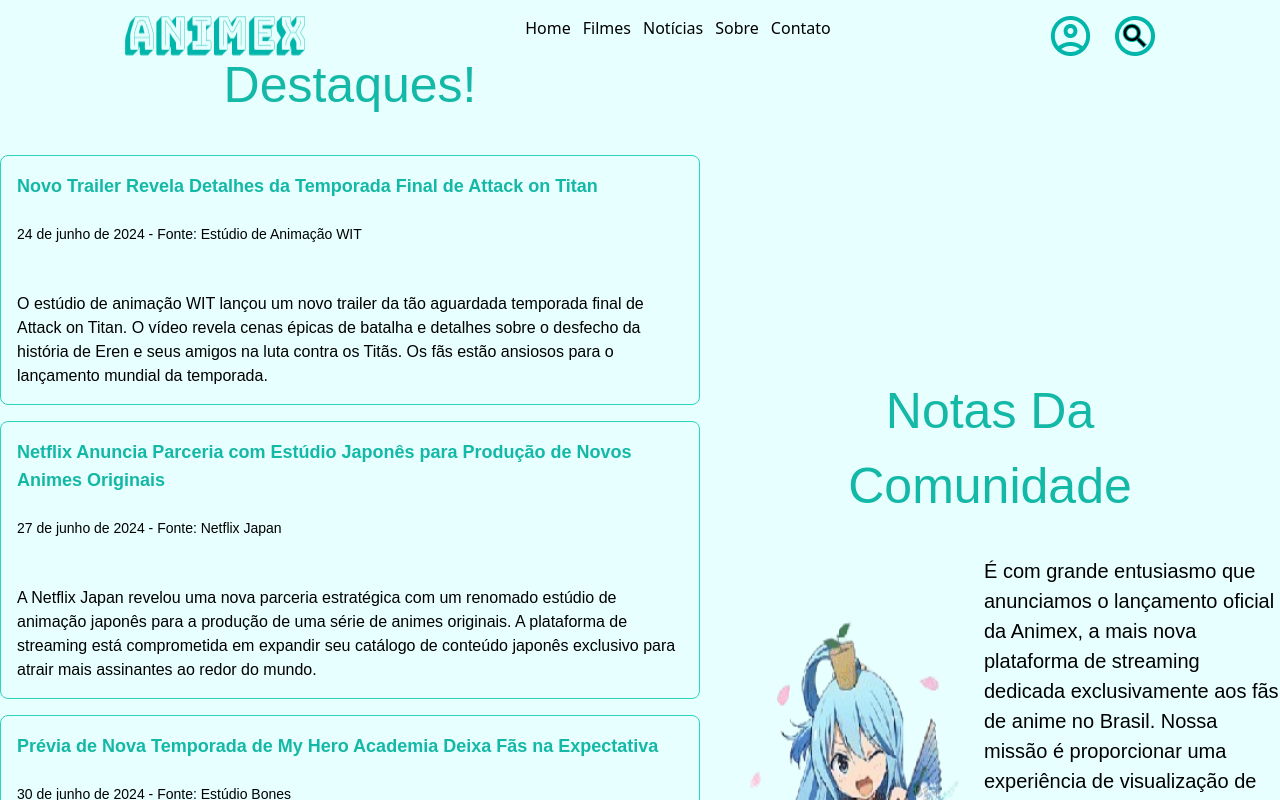
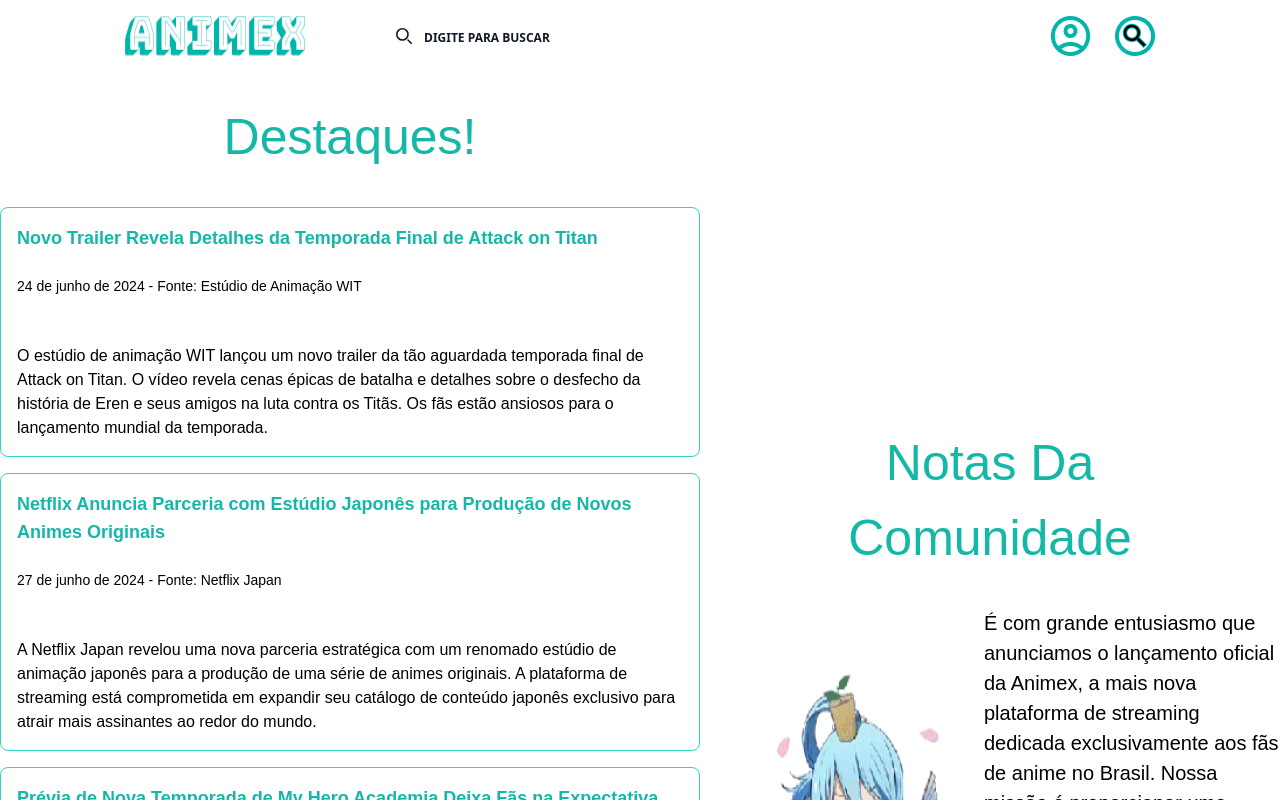
Before and after one commit to Kur-0/3MIB, a React (Vite) app in the folder WEBDEV/CineApp/: page /noticias in a window 1280 px wide. Shown: the top 800 px of the page. Built offline with nearby package versions, Linux system fonts and the light colour scheme; a web font is replaced by a local one.

Commit message:
barra de pesquisa

```diff
--- a/WEBDEV/CineApp/src/Pages/Noticias.jsx
+++ b/WEBDEV/CineApp/src/Pages/Noticias.jsx
@@ -1,4 +1,3 @@
-import aqua from '/aqua.png'
 import noticiasData from '/noticias.json';
 import { useState, useEffect } from "react";
 
@@ -12,10 +11,7 @@
     }, []);
 
     return(
-        <div className={`bg-noticias ${location.pathname === '/noticias' ? 'bg-noticias' : ''}`}>
-            <div className="flex justify-center items-center mt-12">
-                <div className=" mx-auto">
-                    <h1 className="font-jacques text-center text-teal-500 text-[50px] mb-8">Destaques!</h1>
+        <>
                     {noticias.map((noticia) => (
                         <div key={noticia.id} className="w-[700px] my-4 p-4 border border-teal-400 rounded-lg">
                         <h2 className="text-lg text-teal-500 font-semibold font-jacques">{noticia.titulo}</h2><br />
@@ -23,16 +19,6 @@
                         <p className="text-base font-jacques">{noticia.descricao}</p>
                         </div>
                     ))}
-                </div>
-                <div className="flex flex-col justify-center items-center ">
-                    <h1 className="font-jacques text-center text-teal-500 text-[50px] mb-8">Notas Da <br /> Comunidade</h1>
-                    <div className="flex">
-                        <img src={ aqua } alt="aquaaa" />
-                        <p className="font-jacques text-[20px] w-[346px]">É com grande entusiasmo que anunciamos o lançamento oficial da Animex, a mais nova plataforma de streaming dedicada exclusivamente aos fãs de anime no Brasil. Nossa missão é proporcionar uma experiência de visualização de alta qualidade, com uma vasta seleção de animes para todos os gostos e idades.
-                        Para mais informações, entre em contato com nossa equipe de comunicação em [email@animex.com].<br /><br />Agradecemos a todos pelo apoio e estamos ansiosos para vê-los na Animex!<br /><br />🩵🩵🩵🩵🩵🩵   Animex   🩵🩵🩵🩵🩵🩵</p>
-                    </div>
-                </div>
-            </div>
-        </div>
+        </>
     );
 }
--- /dev/null
+++ b/WEBDEV/CineApp/src/componentes/ArticleList/ArticleList.jsx
@@ -0,0 +1,90 @@
+import { useState } from "react";
+import aqua from "/aqua.png";
+import data from "../../../noticias.json";
+import Input from "../Input/Input";
+
+const ArticleList = () => {
+  const [searchInput, setSearchInput] = useState("");
+  const [filteredArticles, setFilteredArticles] = useState(data);
+
+  const handleInputChange = (e) => {
+    const searchTerm = e.target.value;
+    setSearchInput(searchTerm);
+
+    const filteredResults = data.filter((search) =>
+      search.titulo.toLowerCase().includes(searchTerm.toLowerCase())
+    );
+
+    setFilteredArticles(filteredResults);
+  };
+
+  return (
+    <>
+      <div className="text-center mt-5">
+        <Input
+          type="text"
+          name="searchPost"
+          id="searchPost"
+          value={searchInput}
+          placeholder="Digite para buscar"
+          onChange={handleInputChange}
+        />
+      </div>
+      <div className="flex justify-center items-center mt-12">
+        <div className="mx-auto">
+          <h1 className="font-jacques text-center text-teal-500 text-[50px] mb-8">
+            Destaques!
+          </h1>
+          <div className="max-w-[1600px]">
+            {filteredArticles.length > 0 ? (
+              filteredArticles.slice(0, 5).map((article, index) => (
+                <div key={index} className="w-[700px] my-4 p-4 border border-teal-400 rounded-lg">
+                  <h2 className="text-lg text-teal-500 font-semibold font-jacques">
+                    {article.titulo}
+                  </h2>
+                  <br />
+                  <p className="text-sm font-jacques">
+                    {article.data} - Fonte: {article.fonte}
+                  </p>
+                  <br />
+                  <br />
+                  <p className="text-base font-jacques">{article.descricao}</p>
+                </div>
+              ))
+            ) : (
+              <p className="text-xl col-span-3 mt-4 text-center dark:text-black">
+                Nenhum Artigo Encontrado 😔{" "}
+              </p>
+            )}
+          </div>
+        </div>
+        <div className="flex flex-col justify-center items-center ">
+          <h1 className="font-jacques text-center text-teal-500 text-[50px] mb-8">
+            Notas Da <br /> Comunidade
+          </h1>
+          <div className="flex">
+            <img src={aqua} alt="aquaaa" />
+            <p className="font-jacques text-[20px] w-[346px]">
+              É com grande entusiasmo que anunciamos o lançamento oficial da
+              Animex, a mais nova plataforma de streaming dedicada
+              exclusivamente aos fãs de anime no Brasil. Nossa missão é
+              proporcionar uma experiência de visualização de alta qualidade,
+              com uma vasta seleção de animes para todos os gostos e idades.
+              Para mais informações, entre em contato com nossa equipe de
+              comunicação em [email@animex.com].
+              <br />
+              <br />
+              Agradecemos a todos pelo apoio e estamos ansiosos para vê-los na
+              Animex!
+              <br />
+              <br />
+              🩵🩵🩵🩵🩵🩵 Animex 🩵🩵🩵🩵🩵🩵
+            </p>
+          </div>
+        </div>
+      </div>
+    </>
+  );
+};
+
+export default ArticleList;
--- /dev/null
+++ b/WEBDEV/CineApp/src/componentes/Input/Input.jsx
@@ -0,0 +1,23 @@
+const Input = props => {
+    return (
+
+
+
+  <>
+      <label for="search" class="mb-2 text-sm font-medium text-gray-900 sr-only">Search</label>
+      <div class="relative flex justify-center">
+          <div class="absolute inset-y-0 start-96 flex items-center ps-3 pointer-events-none">
+              <svg class="w-4 h-4 text-gray-900" aria-hidden="true" xmlns="http://www.w3.org/2000/svg" fill="none" viewBox="0 0 20 20">
+                  <path stroke="currentColor" stroke-linecap="round" stroke-linejoin="round" stroke-width="2" d="m19 19-4-4m0-7A7 7 0 1 1 1 8a7 7 0 0 1 14 0Z"/>
+              </svg>
+          </div>
+          <input className="block ps-10 py-1 pl-5 dark:bg-dark-200 rounded-full w-full max-w-lg text-gray-900 placeholder:text-gray-900 placeholder:font-bold placeholder:text-xs placeholder:uppercase focus:border-brand-200 focus:border-2 dark:focus:border-brand-100 outline-gray-900" {...props} />
+      </div>
+  </>
+
+  )}
+
+  export default Input
+
+   {/* <input
+    className="py-1 pl-5 dark:bg-dark-200 rounded-full w-full max-w-lg outline-none text-dark-100 dark:text-gray-200 placeholder:text-gray-500 placeholder:font-bold placeholder:text-xs placeholder:uppercase focus:border-brand-200 focus:border-2 dark:focus:border-brand-100" {...props} /> */}
--- a/WEBDEV/CineApp/src/main.jsx
+++ b/WEBDEV/CineApp/src/main.jsx
@@ -10,7 +10,7 @@
 import Home from './Pages/Home'
 import PaginaFilmes from './Pages/paginaFilme'
 import Player from './Pages/Player'
-import Noticias from './Pages/Noticias'
+import ArticleList from './componentes/ArticleList/ArticleList'
 
 
 
@@ -26,8 +26,8 @@
         {path: "sobre", element: <Sobre/>},
         {path: "contato", element: <Contato/>},
         {path: "player", element: <Player/>},
-        {path: "noticias", element: <Noticias/>},
-        {path: "sobre/noticias", element: <Noticias/>},
+        {path: "noticias", element: <ArticleList/>},
+        {path: "sobre/noticias", element: <ArticleList/>},
         {path: "sobre/contato", element: <Contato/>},
         {path: "*", element: <PageNotFound/>}
       ]
```
